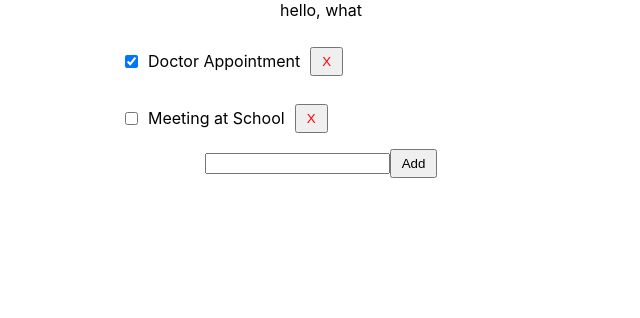
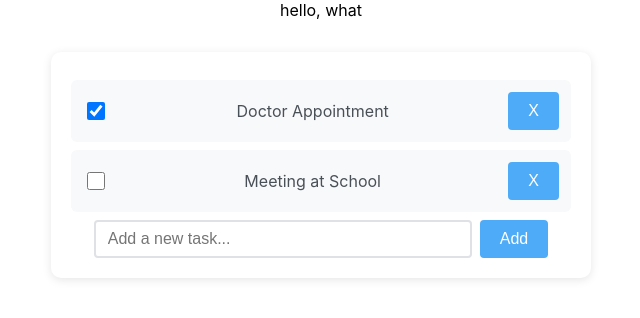
Before and after one commit to jimmy-cd/todo-app, a React (Create React App) app: page / in a window 1280 px wide. Shown: the top 318 px of the page, without its empty margins (319-959 px from the left). Built offline with nearby package versions, Linux system fonts and the light colour scheme.

Commit message:
Assistant checkpoint: Update Todo components styling and input field
Assistant generated file changes:
- src/App.css: Update styles for Todo components
- src/components/TodoList.js: Add text input type

---

User prompt:

okay make the components look nicer

```diff
--- a/src/App.css
+++ b/src/App.css
@@ -38,27 +38,77 @@
 }
 
 .todo-list {
-  padding: 10px;
-  max-width: 400px;
-  margin: auto;
+  padding: 20px;
+  max-width: 500px;
+  margin: 2rem auto;
+  background: white;
+  border-radius: 10px;
+  box-shadow: 0 2px 10px rgba(0, 0, 0, 0.1);
 }
 
 .todo-item {
   display: flex;
   align-items: center;
-  margin: 5px 0;
+  padding: 12px;
+  margin: 8px 0;
+  background: #f8f9fa;
+  border-radius: 6px;
+  transition: all 0.2s ease;
 }
 
-.todo-item input {
-  margin-right: 10px;
+.todo-item:hover {
+  transform: translateX(5px);
+  background: #f1f3f5;
+}
+
+.todo-item input[type="checkbox"] {
+  margin-right: 12px;
+  width: 18px;
+  height: 18px;
+  cursor: pointer;
+}
+
+.todo-item p {
+  flex: 1;
+  margin: 0;
+  font-size: 16px;
+  color: #495057;
 }
 
 .todo-item button {
-  margin-left: 10px;
-  color: red;
+  background: #ff6b6b;
+  color: white;
+  border: none;
+  border-radius: 4px;
+  padding: 6px 10px;
+  cursor: pointer;
+  transition: background 0.2s;
 }
 
-button {
-  padding: 5px 10px;
+.todo-item button:hover {
+  background: #fa5252;
+}
+
+.todo-list input[type="text"] {
+  width: 70%;
+  padding: 8px 12px;
+  margin-right: 8px;
+  border: 2px solid #dee2e6;
+  border-radius: 4px;
+  font-size: 16px;
+}
+
+.todo-list button {
+  background: #4dabf7;
+  color: white;
+  border: none;
+  border-radius: 4px;
+  padding: 10px 20px;
   cursor: pointer;
+  font-size: 16px;
+  transition: background 0.2s;
 }
+
+.todo-list button:hover {
+  background: #339af0;
+}
--- a/src/components/TodoList.js
+++ b/src/components/TodoList.js
@@ -44,8 +44,10 @@ function TodoList() {
                 />
             ))}
             <input
+                type="text"
                 value={text}
                 onChange={e => setText(e.target.value)}
+                placeholder="Add a new task..."
             />
             <button onClick={() => addTask(text)}>Add</button>
         </div>
```
